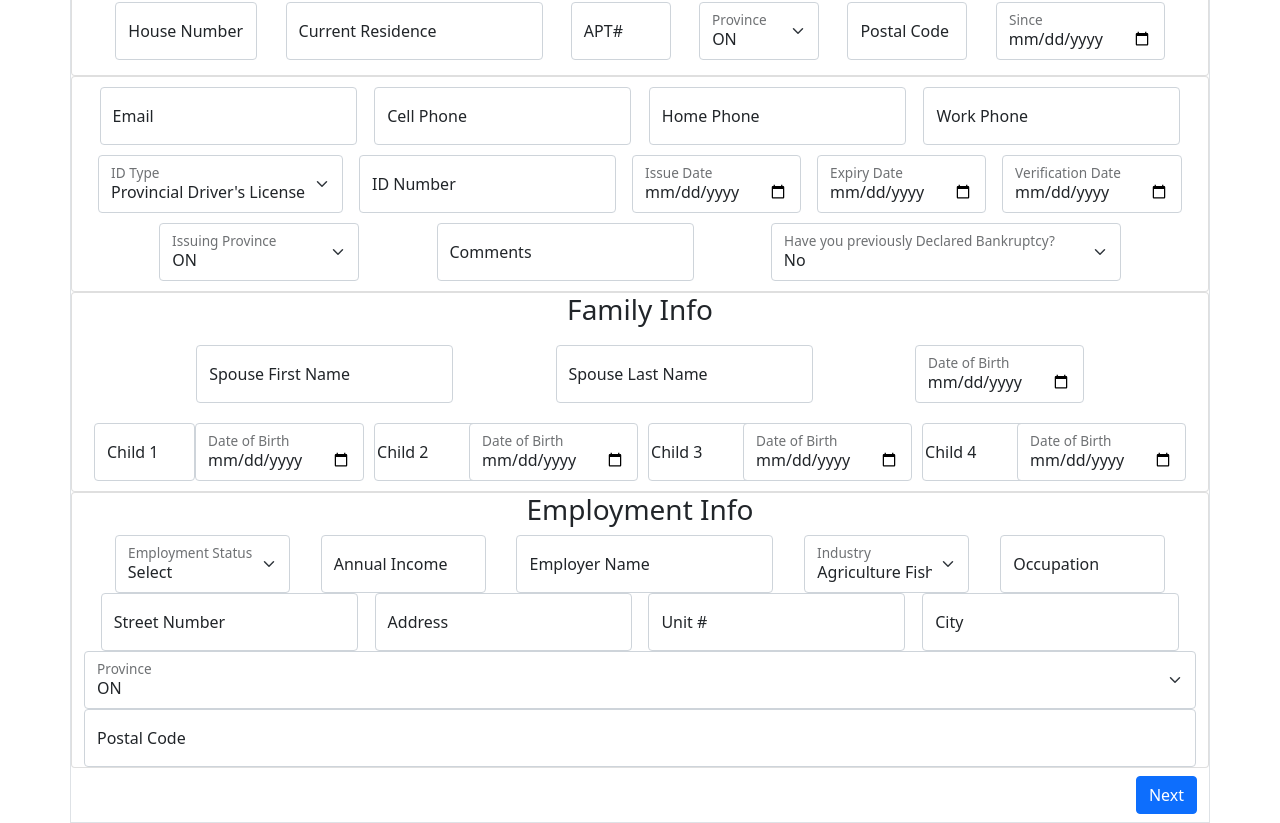
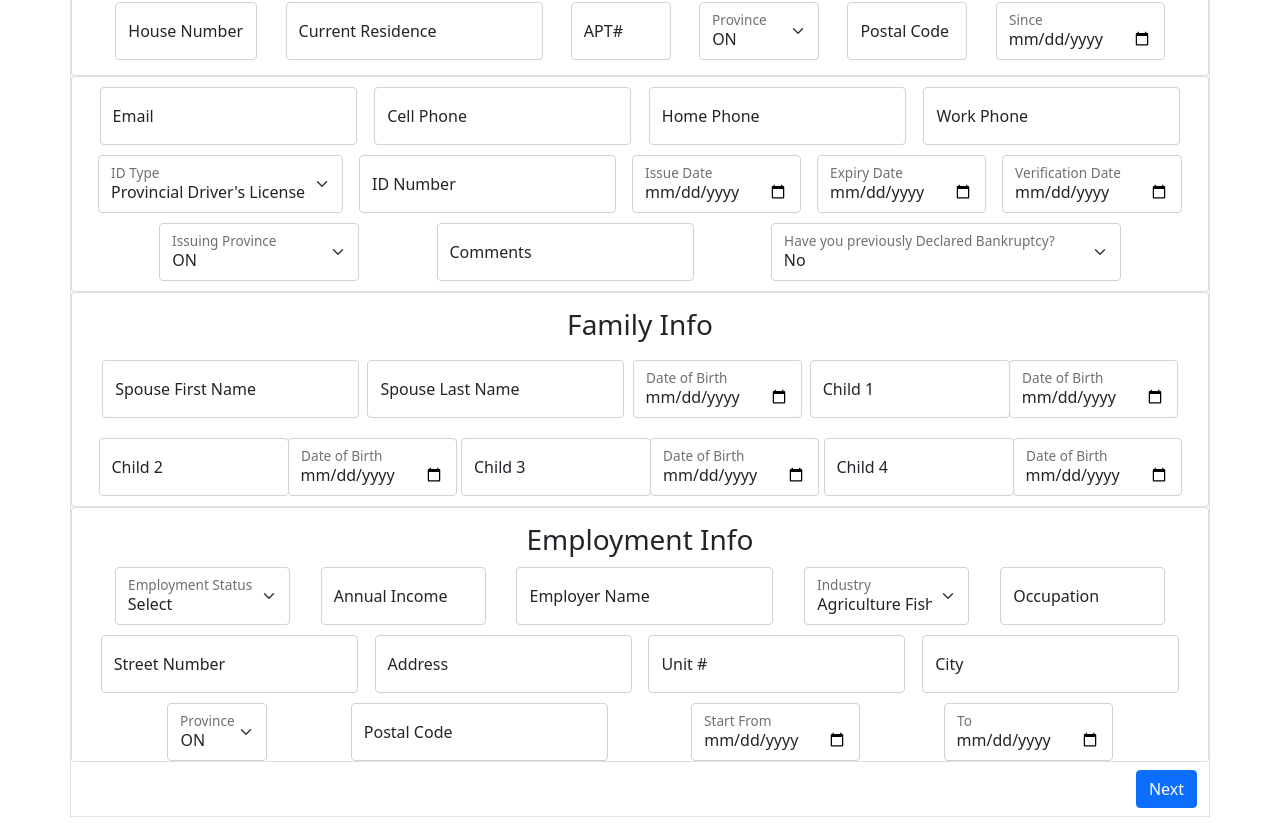
Before and after one commit to Yolanda-C-GitHub/ai-power-aifinancial-application, a React (Create React App) app in the folder Client/: page / in a window 1280 px wide. Shown: the part 381-1204 px from the top of the page. Built offline with nearby package versions, Linux system fonts and the light colour scheme.

Commit message:
updated and complete family info ui and employment info ui

```diff
--- a/Client/src/components/PersonalInfo/Personalinfoparts/EmploymentInfo.js
+++ b/Client/src/components/PersonalInfo/Personalinfoparts/EmploymentInfo.js
@@ -58,6 +58,7 @@ export default function EmploymentInfo() {
                 </FloatingLabel>
             </Form.Group>
 
+
             <Form.Group className='employerAddress'>
                 <FloatingLabel label='Street Number'>
                     <Form.Control placeholder='Street Number' />
@@ -74,12 +75,12 @@ export default function EmploymentInfo() {
                 <FloatingLabel label='City'>
                     <Form.Control placeholder='City' />
                 </FloatingLabel>
+            </Form.Group>
 
-            </Form.Group>
 
             <Form.Group className='employerAddressProvince' >
                 <FloatingLabel label='Province'>
-                    <Form.Select  className='employerAddressProvince'  >
+                    <Form.Select  className='province'  >
                         <option value='ON'>ON</option>
                         <option value='AB'>AB</option>
                         <option value='BC'>BC</option>
@@ -99,6 +100,15 @@ export default function EmploymentInfo() {
                 <FloatingLabel label='Postal Code'>
                     <Form.Control placeholder='Postal Code' />
                 </FloatingLabel>
+
+                <FloatingLabel label='Start From'>
+                    <Form.Control type='date' placeholder='Start From' />
+                </FloatingLabel>
+
+                <FloatingLabel label='To'>
+                    <Form.Control type='date' placeholder='To' />
+                </FloatingLabel>
+
             </Form.Group>
 
 
--- a/Client/src/components/PersonalInfo/Personalinfoparts/FamilyMember.js
+++ b/Client/src/components/PersonalInfo/Personalinfoparts/FamilyMember.js
@@ -1,5 +1,5 @@
 import React,{useRef} from 'react'
-import {Card, Form, FloatingLabel} from 'react-bootstrap'
+import {Card, Form, FloatingLabel, InputGroup} from 'react-bootstrap'
 import './familymember.css'
 
 export default function FamilyMember(params) {
@@ -23,41 +23,49 @@ export default function FamilyMember(params) {
                 <FloatingLabel label='Date of Birth'>
                     <Form.Control type='date' placeholder ='Date of Birth' />
                 </FloatingLabel>
+
+                <InputGroup className='inputGroupChild1'>
+                    <FloatingLabel label='Child 1'>
+                        <Form.Control className='child1' placeholder ='Child 1'/>
+                    </FloatingLabel>
+                    <FloatingLabel label='Date of Birth'>
+                        <Form.Control type='date' placeholder ='Date of Birth'  />
+                    </FloatingLabel>
+                </InputGroup>
+
             </Form.Group>
 
 
             <Form.Group  className='formGroupChildInfo'>
-                <FloatingLabel label='Child 1'>
-                    <Form.Control placeholder ='Child 1'/>
+
+                <InputGroup className='otherChildInputGroup'>
+                    <FloatingLabel label='Child 2'>
+                        <Form.Control placeholder='Child 2' className = "otherChildName"/>
                     </FloatingLabel>
-
-                <FloatingLabel label='Date of Birth'>
-                    <Form.Control type='date' placeholder ='Date of Birth'  />
-                </FloatingLabel>
-
-                <FloatingLabel label='Child 2'>
-                    <Form.Control placeholder ='Child 2' className = "name"/>
-                </FloatingLabel>
-
                     <FloatingLabel label='Date of Birth'>
                         <Form.Control type='date' placeholder ='Date of Birth' />
                     </FloatingLabel>
+                </InputGroup>
 
+                <InputGroup className='otherChildInputGroup'>
                     <FloatingLabel label='Child 3'>
-                    <Form.Control placeholder ='Child 3' className = "name"/>
+                        <Form.Control placeholder ='Child 3' className ="otherChildName" />
                     </FloatingLabel>
-
                     <FloatingLabel label='Date of Birth'>
                         <Form.Control type='date' placeholder ='Date of Birth' />
                     </FloatingLabel>
+                </InputGroup>
 
+                <InputGroup className='otherChildInputGroup'>
                     <FloatingLabel label='Child 4'>
-                    <Form.Control placeholder ='Child 4' className = "name"/>
+                        <Form.Control placeholder ='Child 4' className = "otherChildName"/>
                     </FloatingLabel>
-
                     <FloatingLabel label='Date of Birth'>
                         <Form.Control type='date' placeholder ='Date of Birth' />
                     </FloatingLabel>
+                </InputGroup>
+
+
             </Form.Group>
 
 
--- a/Client/src/components/PersonalInfo/Personalinfoparts/employmentinfo.css
+++ b/Client/src/components/PersonalInfo/Personalinfoparts/employmentinfo.css
@@ -2,15 +2,18 @@
 
 .employmentInfoLabel{
     text-align: center;
+    margin-top:15px;
+    margin-bottom: 10px;
 }
 
 .employerSection{
     display:flex;
     flex-direction: row;
     justify-content: space-evenly;
+    margin-bottom: 10px;
 }
 .employmentStatus{
-    width: 175px
+    width: 175px;
 }
 .annualIncome{
     width:165px
@@ -27,4 +30,13 @@
     display:flex;
     flex-direction: row;
     justify-content: space-evenly;
+    margin-bottom: 10px;
 }
+
+.employerAddressProvince{
+    display:flex;
+    justify-content: space-evenly;
+}
+.province{
+    width:100px;
+}
--- a/Client/src/components/PersonalInfo/Personalinfoparts/familymember.css
+++ b/Client/src/components/PersonalInfo/Personalinfoparts/familymember.css
@@ -7,6 +7,7 @@
 
 .familyInfoLabel{
     text-align: center;
+    margin-top: 15px;
 }
 
 .formGroupSpouseInfo{
@@ -25,6 +26,20 @@
     padding:10px;
 
 }
-.name{
-    margin-left: 10px;
+
+.inputGroupChild1{
+    width:auto;
 }
+
+.child1{
+    width:200px;
+}
+
+
+
+.otherChildInputGroup{
+    width:auto;
+}
+.otherChildName{
+    width:190px;
+}
```
Lines whose indentation alone changed are shown as unchanged.
